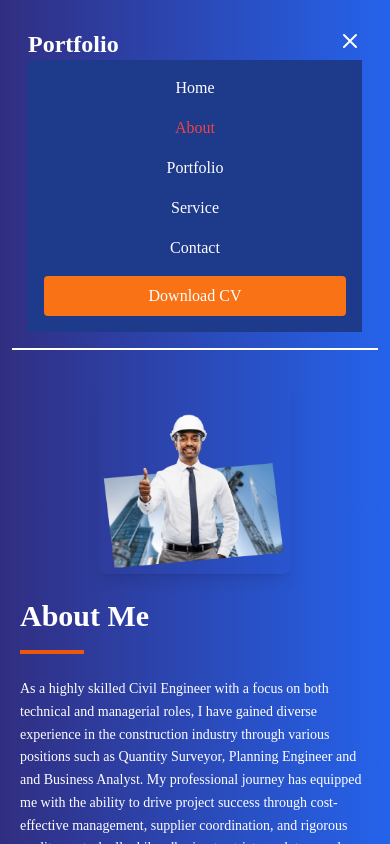
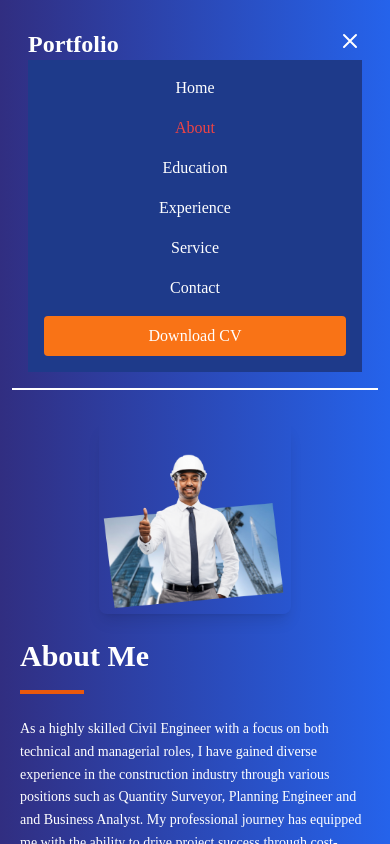
Before and after one commit to ragul66/portfolio-priyadharshan, a React (Vite) app: page /about in a window 390 px wide. Both pictures are taken after a click on the button 350 px from the left and 40 px from the top of the page. Shown: the top 844 px of the page. Built offline with nearby package versions, Linux system fonts and the light colour scheme.

Commit message:
mobile nav changed

```diff
--- a/src/components/Navbar.jsx
+++ b/src/components/Navbar.jsx
@@ -292,12 +292,22 @@ const Navbar = () => {
               </li>
               <li>
                 <a
-                  href="/portfolio"
+                  href="/education"
                   className={`${isActive(
-                    "/portfolio"
+                    "/education"
                   )} block hover:text-orange-500`}
                 >
-                  Portfolio
+                  Education
+                </a>
+              </li>
+              <li>
+                <a
+                  href="/experience"
+                  className={`${isActive(
+                    "/experience"
+                  )} block hover:text-orange-500`}
+                >
+                  Experience
                 </a>
               </li>
               <li>
```
